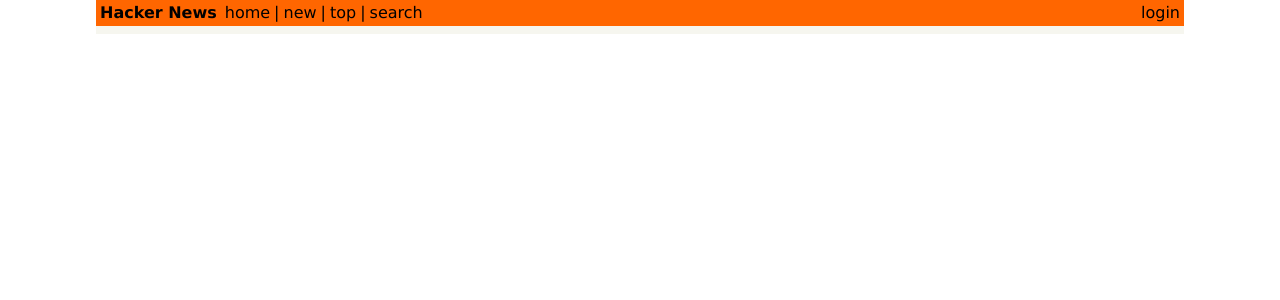
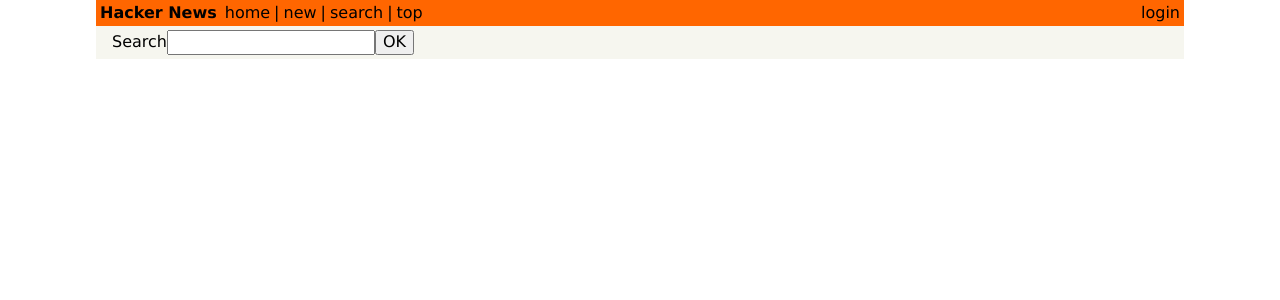
Before and after one commit to VicDCruz/graphql-hello-world, a React (Create React App) app in the folder hackernews-react-apollo/: page /search in a window 1280 px wide. Shown: the top 300 px of the page. Built offline with nearby package versions, Linux system fonts and the light colour scheme.

Commit message:
Filtering: Searching the List of Links

```diff
--- a/hackernews-react-apollo/src/components/App.js
+++ b/hackernews-react-apollo/src/components/App.js
@@ -5,6 +5,7 @@
 import Header from './Header';
 import { Switch, Route } from 'react-router-dom';
 import Login from './Login';
+import Search from './Search';
 
 const App = () => {
   return (
@@ -19,6 +20,7 @@
             component={CreateLink}
           />
           <Route exact path="/login" component={Login} />
+          <Route exact path="/search" component={Search} />
         </Switch>
       </div>
     </div>
--- a/hackernews-react-apollo/src/components/Header.js
+++ b/hackernews-react-apollo/src/components/Header.js
@@ -19,15 +19,12 @@
                     new
                 </Link>
                 <div className="ml1">|</div>
+                <Link to="/search" className="ml1 no-underline black">
+                    search
+                </Link>
+                <div className="ml1">|</div>
                 <Link to="/top" className="ml1 no-underline black">
                     top
-                </Link>
-                <div className="ml1">|</div>
-                <Link
-                    to="/search"
-                    className="ml1 no-underline black"
-                >
-                    search
                 </Link>
                 {authToken && (
                     <div className="flex">
--- /dev/null
+++ b/hackernews-react-apollo/src/components/Search.js
@@ -0,0 +1,61 @@
+import React, { useState } from 'react';
+import { useLazyQuery } from '@apollo/client';
+import gql from 'graphql-tag';
+import Link from './Link';
+
+const FEED_SEARCH_QUERY = gql`
+    query FeedSearchQuery($filter: String!) {
+        feed(filter: $filter) {
+            id
+            links {
+                id
+                url
+                description
+                createdAt
+                postedBy {
+                    id
+                    name
+                }
+                votes {
+                    id
+                    user {
+                        id
+                    }
+                }
+            }
+        }
+    }
+`;
+
+const Search = () => {
+    const [searchFilter, setSearchFilter] = useState('');
+    const [executeSearch, { data }] = useLazyQuery(FEED_SEARCH_QUERY);
+
+    return (
+        <div>
+            <div>
+                Search
+                <input
+                    type="text"
+                    name="search"
+                    id="search"
+                    onChange={e => setSearchFilter(e.target.value)}
+                />
+                <button
+                    onClick={() => executeSearch({
+                        variables: { filter: searchFilter }
+                    })}
+                >
+                    OK
+                </button>
+            </div>
+            {data &&
+                data.feed.links.map((link, index) => (
+                    <Link key={link.id} link={link} index={index} />
+                ))
+            }
+        </div>
+    )
+}
+
+export default Search
```
Also changed, not shown: hackernews-react-apollo/src/resolvers/Query.js (added, +26 -0 lines).
